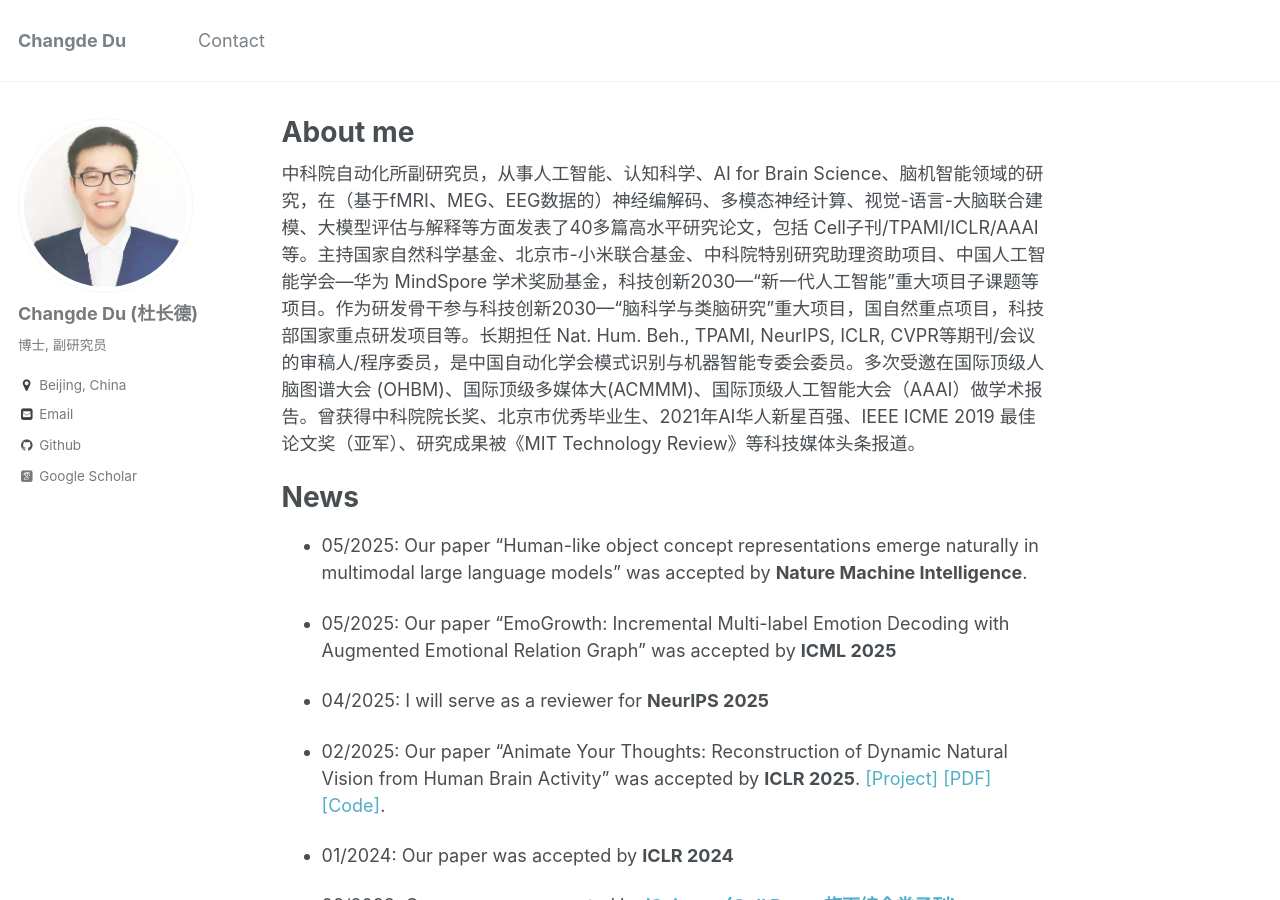
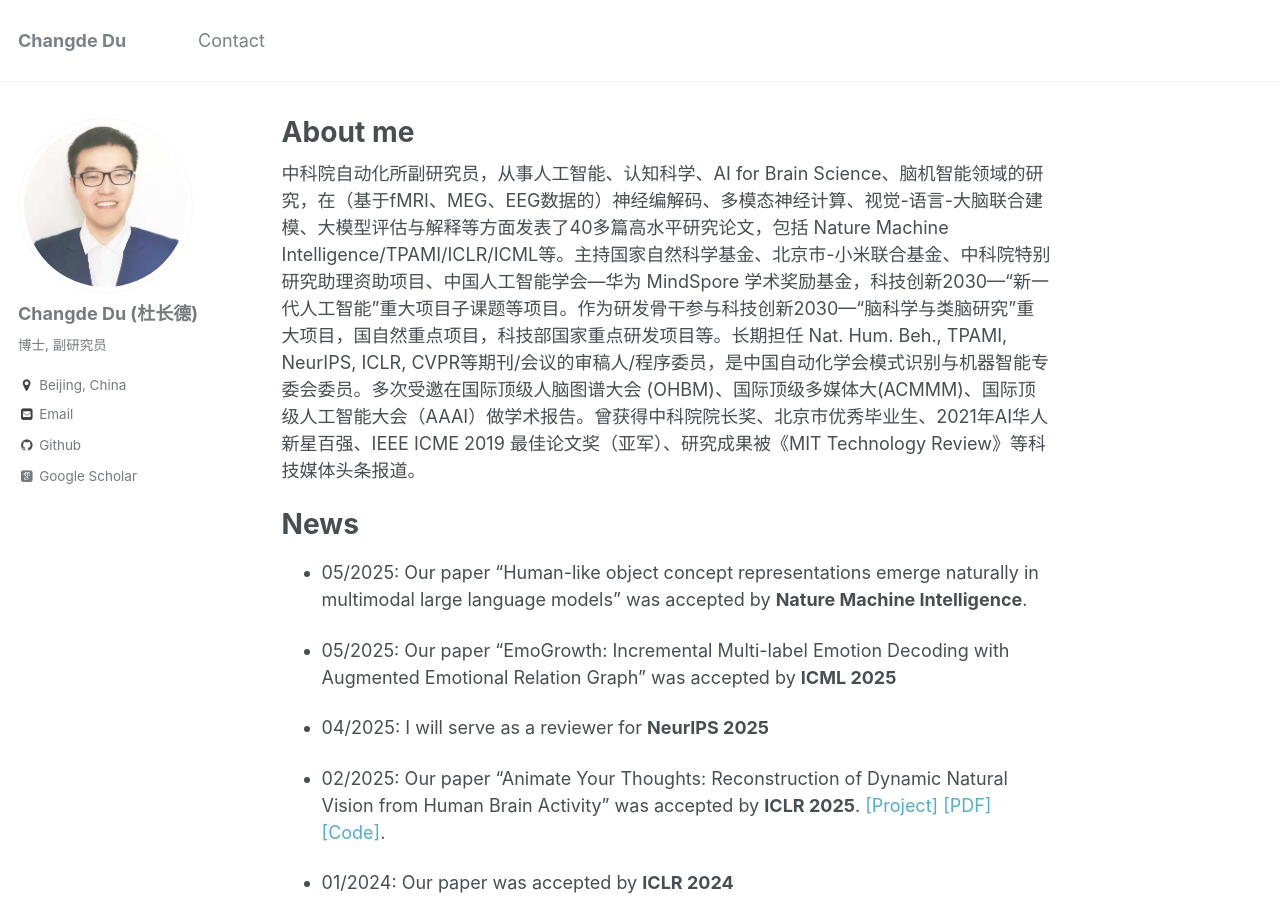
Before and after one commit to ChangdeDu/changdedu.github.io, a Jekyll site: the page built from _pages/about.md, in a window 1280 px wide and 900 px high. Built offline with Jekyll 4.4.1, drawn with Linux system fonts in a browser that asks for light colours; some web fonts are replaced.

Commit message:
Update about.md

```diff
--- a/_pages/about.md
+++ b/_pages/about.md
@@ -8,7 +8,7 @@ redirect_from:
   - /about.html
 ---
 
-中科院自动化所副研究员，从事人工智能、认知科学、AI for Brain Science、脑机智能领域的研究，在（基于fMRI、MEG、EEG数据的）神经编解码、多模态神经计算、视觉-语言-大脑联合建模、大模型评估与解释等方面发表了40多篇高水平研究论文，包括 Cell子刊/TPAMI/ICLR/AAAI等。主持国家自然科学基金、北京市-小米联合基金、中科院特别研究助理资助项目、中国人工智能学会—华为 MindSpore 学术奖励基金，科技创新2030—“新一代人工智能”重大项目子课题等项目。作为研发骨干参与科技创新2030—“脑科学与类脑研究”重大项目，国自然重点项目，科技部国家重点研发项目等。长期担任 Nat. Hum. Beh., TPAMI, NeurIPS, ICLR, CVPR等期刊/会议的审稿人/程序委员，是中国自动化学会模式识别与机器智能专委会委员。多次受邀在国际顶级人脑图谱大会 (OHBM)、国际顶级多媒体大(ACMMM)、国际顶级人工智能大会（AAAI）做学术报告。曾获得中科院院长奖、北京市优秀毕业生、2021年AI华人新星百强、IEEE ICME 2019 最佳论文奖（亚军）、研究成果被《MIT Technology Review》等科技媒体头条报道。
+中科院自动化所副研究员，从事人工智能、认知科学、AI for Brain Science、脑机智能领域的研究，在（基于fMRI、MEG、EEG数据的）神经编解码、多模态神经计算、视觉-语言-大脑联合建模、大模型评估与解释等方面发表了40多篇高水平研究论文，包括 Nature Machine Intelligence/TPAMI/ICLR/ICML等。主持国家自然科学基金、北京市-小米联合基金、中科院特别研究助理资助项目、中国人工智能学会—华为 MindSpore 学术奖励基金，科技创新2030—“新一代人工智能”重大项目子课题等项目。作为研发骨干参与科技创新2030—“脑科学与类脑研究”重大项目，国自然重点项目，科技部国家重点研发项目等。长期担任 Nat. Hum. Beh., TPAMI, NeurIPS, ICLR, CVPR等期刊/会议的审稿人/程序委员，是中国自动化学会模式识别与机器智能专委会委员。多次受邀在国际顶级人脑图谱大会 (OHBM)、国际顶级多媒体大(ACMMM)、国际顶级人工智能大会（AAAI）做学术报告。曾获得中科院院长奖、北京市优秀毕业生、2021年AI华人新星百强、IEEE ICME 2019 最佳论文奖（亚军）、研究成果被《MIT Technology Review》等科技媒体头条报道。
 
 
 # News
```
